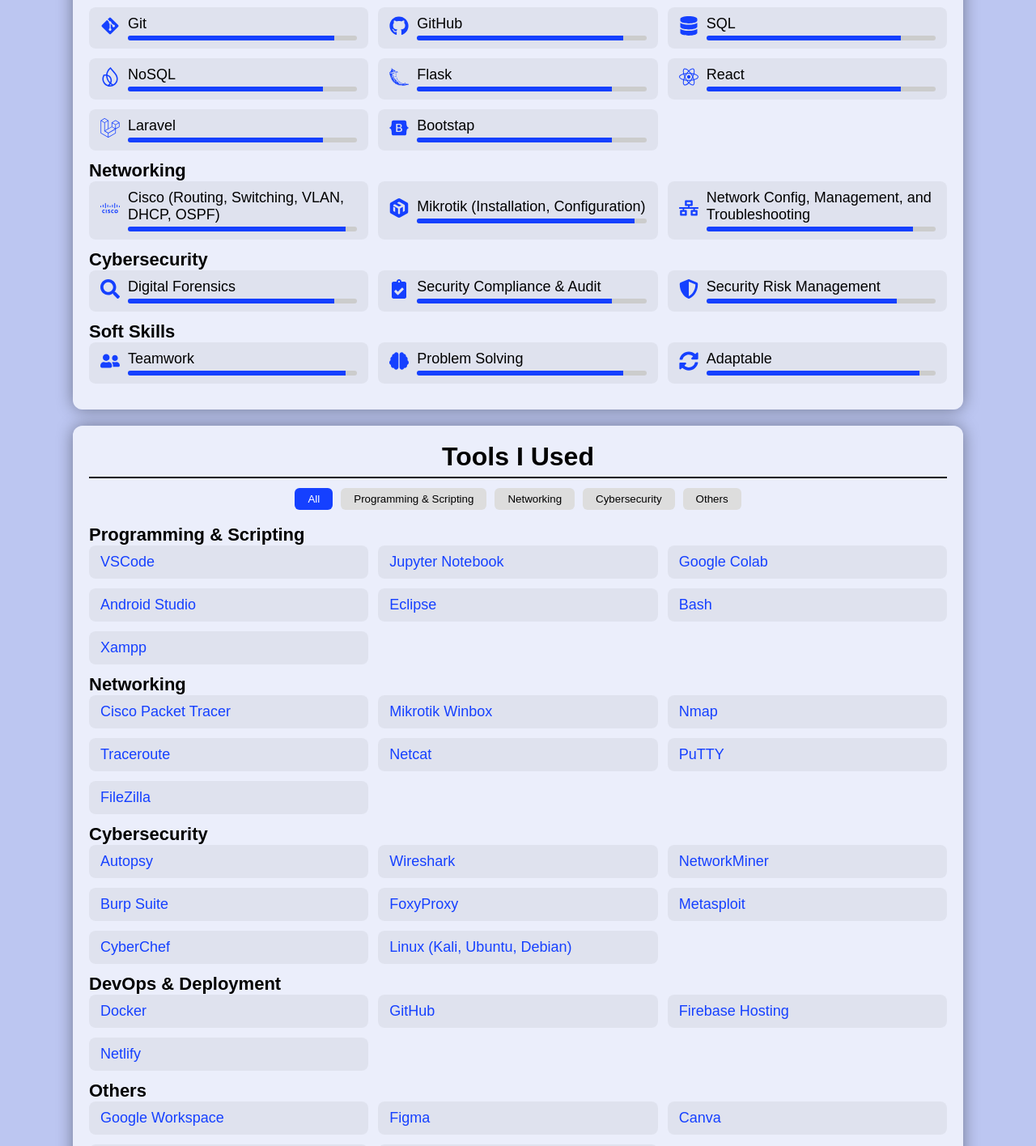
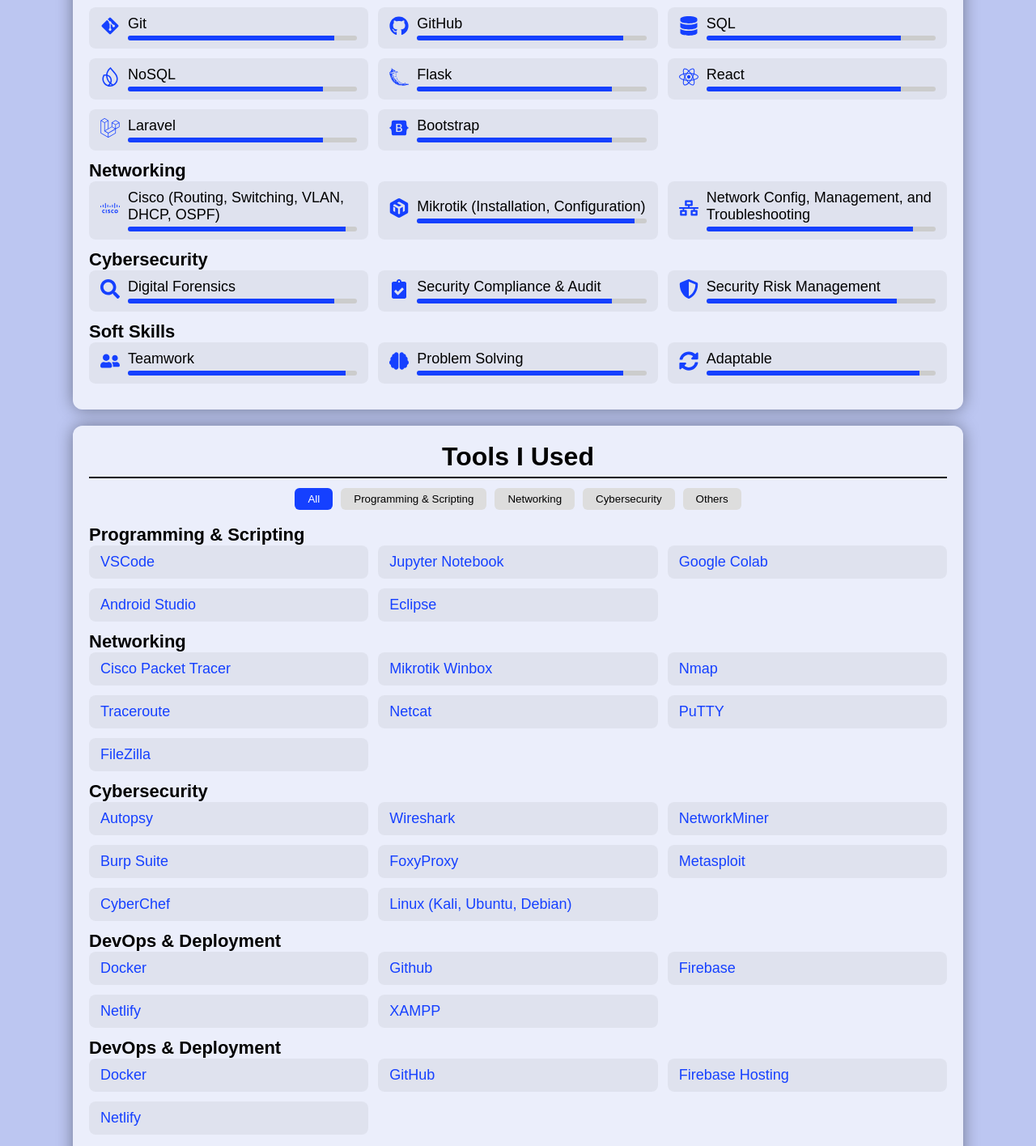
Before and after one commit to Legna10/My-Portofolio, a React (Vite) app in the folder frontend/: page / in a window 1280 px wide. Shown: the part 1189-2605 px from the top of the page at 81% size. Built offline with nearby package versions, Linux system fonts and the light colour scheme.

Commit message:
modifying skillntools

```diff
--- a/frontend/src/components/SkillsnTools/SkillsnTools.jsx
+++ b/frontend/src/components/SkillsnTools/SkillsnTools.jsx
@@ -26,7 +26,7 @@ const skills = [
       { name: "Flask", icon: <SiFlask />, level: 85 },
       { name: "React", icon: <FaReact />, level: 85 },
       { name: "Laravel", icon: <FaLaravel />, level: 85 },
-      { name: "Bootstap", icon: <FaBootstrap />, level: 85 },
+      { name: "Bootstrap", icon: <FaBootstrap />, level: 85 },
     ]
   },
   {
@@ -64,8 +64,6 @@ const tools = [
       { name: "Google Colab" },
       { name: "Android Studio" },
       { name: "Eclipse" },
-      { name: "Bash" },
-      { name: "Xampp" }
     ]
   },
   {
@@ -91,6 +89,17 @@ const tools = [
       { name: "Metasploit" },
       { name: "CyberChef" },
       { name: "Linux (Kali, Ubuntu, Debian)" },
+    ]
+  },
+  ,
+  {
+    category: "DevOps & Deployment",
+    items: [
+      { name: "Docker" },
+      { name: "Github" },
+      { name: "Firebase" },
+      { name: "Netlify" },
+      { name: "XAMPP" },
     ]
   },
   {
```
